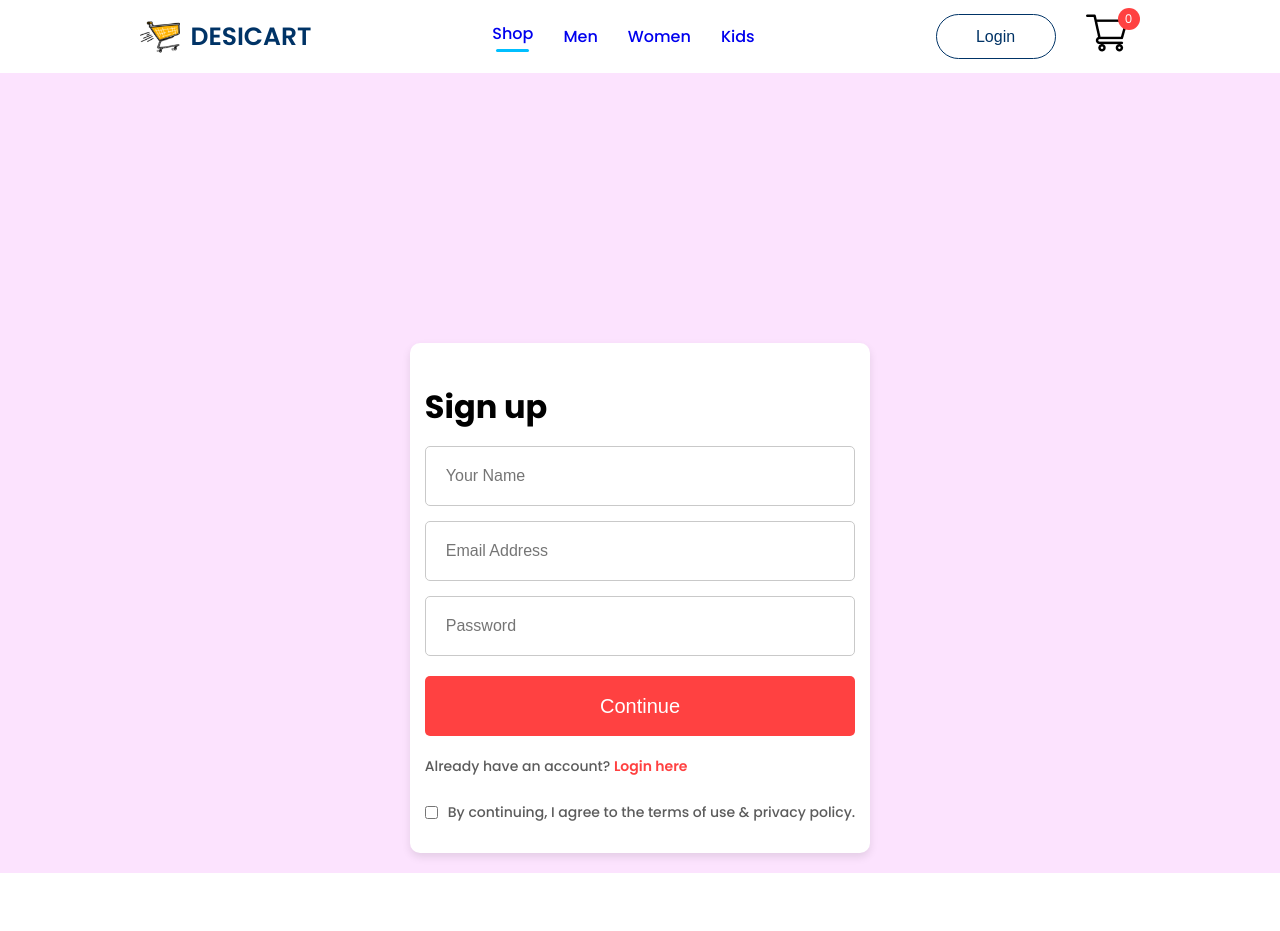
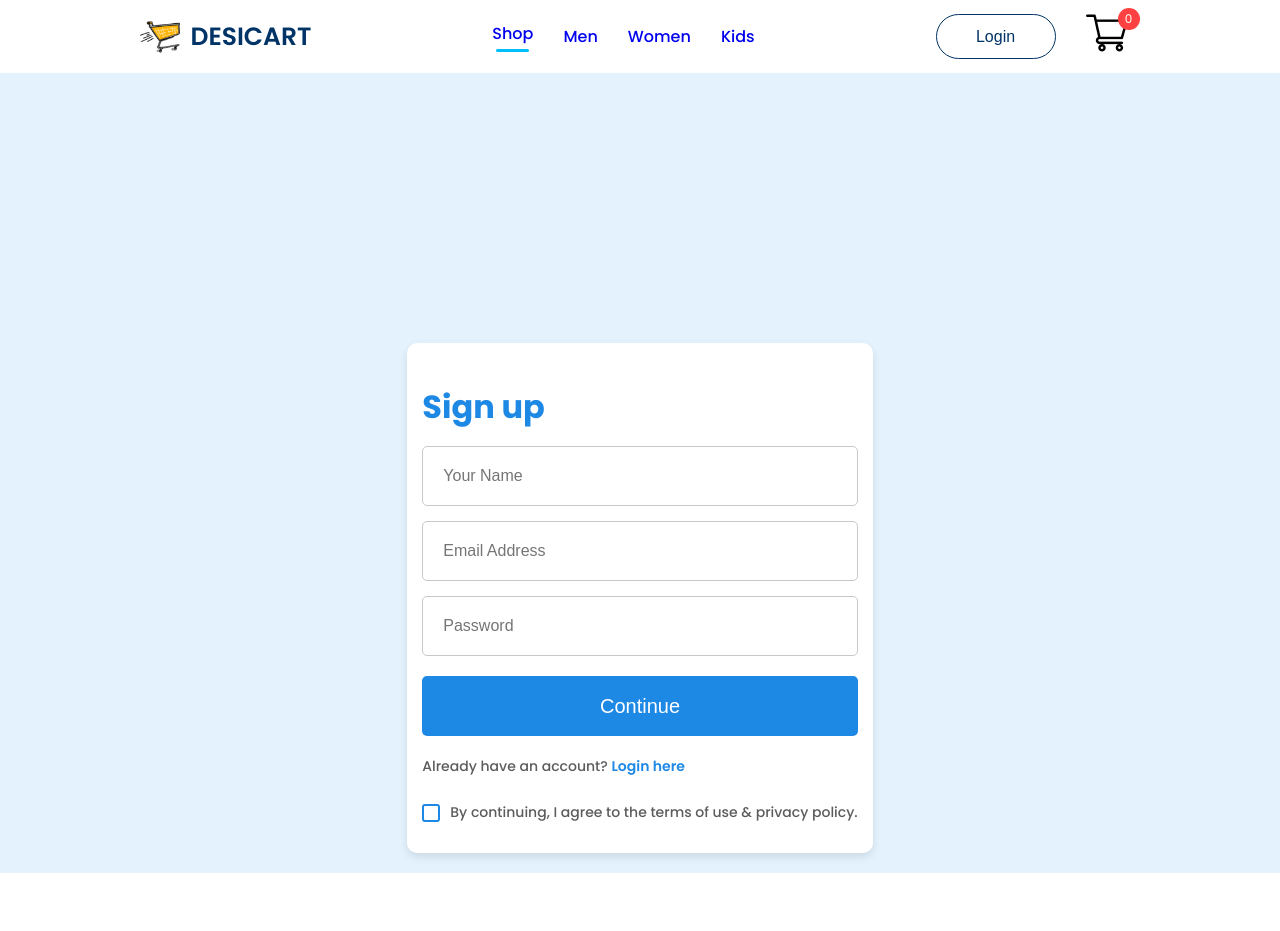
Before and after one commit to AadityaT123/Desicart-eommerce, a React (Create React App) app: page /login in a window 1280 px wide. Shown: the top 931 px of the page. Built offline with nearby package versions, Linux system fonts and the light colour scheme.

Commit message:
Updated LoginSignup to have a blue color theme

```diff
--- a/src/Pages/CSS/LoginSignup.css
+++ b/src/Pages/CSS/LoginSignup.css
@@ -1,7 +1,7 @@
 .loginsignup {
     width: 100%;
     min-height: 100vh;
-    background: #fce3fe;
+    background: #e3f2fd; /* Light blue background */
     padding-top: 50px; /* Reduced the top padding */
     display: flex;
     justify-content: center;
@@ -28,6 +28,7 @@
     margin: 20px 0;
     font-size: clamp(1.5rem, 2.5vw, 2rem);
     text-align: left;
+    color: #1e88e5; /* Blue color for headings */
 }
 
 .loginsignup-fields {
@@ -53,7 +54,7 @@
     width: 100%;
     height: 65px;
     color: white;
-    background: #ff4141;
+    background: #1e88e5; /* Blue button background */
     margin-top: 20px;
     border: none;
     border-radius: 5px;
@@ -71,7 +72,7 @@
 }
 
 .loginsignup-login span {
-    color: #ff4141;
+    color: #1e88e5; /* Blue color for link */
     font-weight: 600;
     cursor: pointer;
 }
@@ -120,22 +121,46 @@
         gap: 10px;
     }
 }
-@media(max-width :800px){
-    .loginsignup-container{
+
+@media(max-width: 800px) {
+    .loginsignup-container {
         padding: 20px 30px;
         margin-top: 20px;
     }
-    .loginsignup-container h1{
+    .loginsignup-container h1 {
         font-size: 24px;
     }
-    .loginsignup-fields{
+    .loginsignup-fields {
         margin-top: 20px;
     }
-    .loginsignup-fields input{
+    .loginsignup-fields input {
         height: 50px;
     }
-    .loginsignup-container button{
+    .loginsignup-container button {
         height: 50px;
         font-size: 16px;
     }
 }
+.loginsignup-agree input[type="checkbox"] {
+    appearance: none; /* Remove default checkbox styling */
+    width: 18px;
+    height: 18px;
+    border: 2px solid #1e88e5; /* Blue border */
+    border-radius: 3px;
+    position: relative;
+    cursor: pointer;
+}
+
+.loginsignup-agree input[type="checkbox"]:checked {
+    background-color: #1e88e5; /* Blue background when checked */
+    border-color: #1e88e5; /* Blue border when checked */
+}
+
+.loginsignup-agree input[type="checkbox"]:checked::after {
+    content: '\2713'; /* Checkmark */
+    color: white;
+    font-size: 14px;
+    position: absolute;
+    top: -2px;
+    left: 2px;
+}
```
